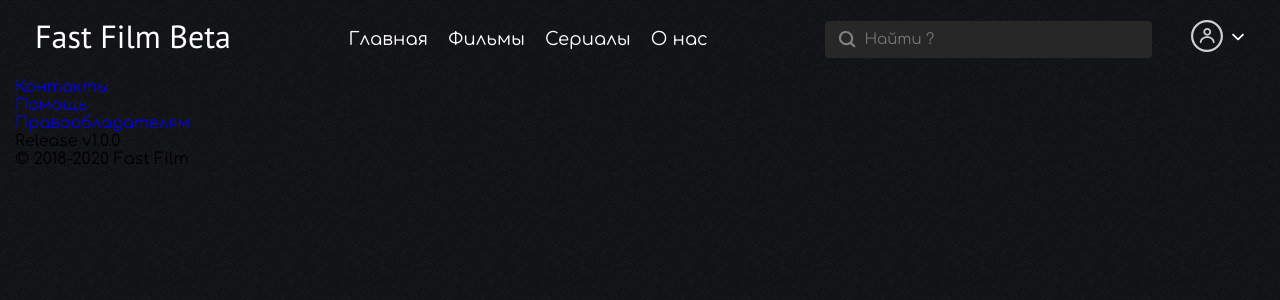
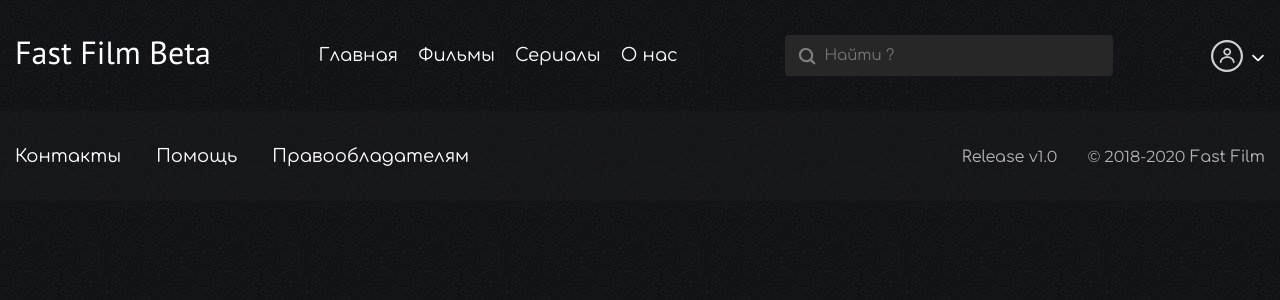
Before and after one commit to Efcolipt/whisked, a PHP site: page /Application/views/layouts/default.php in a window 1280 px wide. Shown: the top 300 px of the page. Run offline with PHP 8.4, Linux system fonts and the light colour scheme; the template is opened without the code that fills it, so the values that code supplies are empty; some libraries are stand-ins or nearby versions.

Commit message:
Styled footer

```diff
--- a/Application/views/layouts/default.php
+++ b/Application/views/layouts/default.php
@@ -73,7 +73,7 @@
 					</div>
 					<div class="header_search">
 						<form action="#" method="post">
-							<input type="text" placeholder="Найти ?" required="Для поиска введите название фильма или сериала.">
+							<input type="text" placeholder="Найти ?" required>
 							<button class="header_search_icon">
 								<svg viewBox="0 0 18 18">
 									<path fill-rule="evenodd" clip-rule="evenodd" d="M13.9499 12.4702C15.9598 9.71455 15.6403 5.74064 13.048 3.14826C10.193 0.293337 5.66259 0.195039 2.92892 2.92871C0.195246 5.66238 0.293543 10.1928 3.14847 13.0478C5.74081 15.6401 9.71462 15.9596 12.4703 13.9498C12.5259 14.1145 12.6194 14.2692 12.7506 14.4004L15.4212 17.071C15.8768 17.5266 16.6155 17.5266 17.0711 17.071C17.5267 16.6154 17.5267 15.8767 17.0711 15.4211L14.4005 12.7505C14.2693 12.6193 14.1146 12.5259 13.9499 12.4702ZM11.7161 11.7166C13.6296 9.80299 13.5608 6.63167 11.5624 4.63322C9.56394 2.63478 6.39262 2.56597 4.47905 4.47954C2.56548 6.39311 2.63429 9.56442 4.63274 11.5629C6.63119 13.5613 9.8025 13.6301 11.7161 11.7166Z"></path>
@@ -100,7 +100,7 @@
 
 						<div class="header_account_info">
 							<!-- For Guest -->
-							<!-- <ul class="list_header_account_info">
+							<ul class="list_header_account_info">
 								<li class="list_header_account_info_item list_header_account_info_about">
 									<a href="#" class="list_header_account_info_link">Гость</a>
 								</li>
@@ -110,10 +110,10 @@
 								<li class="list_header_account_link_to_item">
 									<a href="#" class="list_header_account_info_link">Зарегистрироваться</a>
 								</li>
-							</ul> -->
+							</ul>
 							<!-- For Auth user -->
 
-							<ul class="list_header_account_info">
+							<!-- <ul class="list_header_account_info">
 								<li class="list_header_account_info_item list_header_account_info_about">
 									<a href="#" class="list_header_account_info_link">example@example.com</a>
 								</li>
@@ -132,7 +132,7 @@
 									</a>
 								</li>
 							</ul>
-						</div>
+						</div> -->
 
 
 					</div>
@@ -149,17 +149,17 @@
 				<div class="inner_footer">
 					<div class="footer_menu_desktop">
 						<ul class="list_footer_menu_desktop">
-							<li class="list_footer_menu_desktop_item"><a href="#">Контакты</a></li>
-							<li class="list_footer_menu_desktop_item"><a href="#">Помощь</a></li>
-							<li class="list_footer_menu_desktop_item"><a href="#">Правообладателям</a></li>
+							<li class="list_footer_menu_desktop_item"><a href="#" class="list_footer_menu_desktop_link">Контакты</a></li>
+							<li class="list_footer_menu_desktop_item"><a href="#" class="list_footer_menu_desktop_link">Помощь</a></li>
+							<li class="list_footer_menu_desktop_item"><a href="#" class="list_footer_menu_desktop_link">Правообладателям</a></li>
 						</ul>
 					</div>
 					<div class="footer_info_site">
 						<div class="footer_info_site_release">
-							<p>Release <span>v1.0.0</span></p>
+							<p>Release <span  class="text_mont">v1.0</span></p>
 						</div>
 						<div class="footer_info_site_copyright">
-							<p>© 2018-<?=date("Y");?> <span>Fast Film</span></p>
+							<p><span class="text_mont">© 2018-<?=date("Y");?></span> <span>Fast Film</span></p>
 						</div>
 					</div>
 				</div>
--- a/public/css/style.css
+++ b/public/css/style.css
@@ -1,4 +1,4 @@
-@import url('https://fonts.googleapis.com/css?family=PT+Sans:400,700|Comfortaa:wght@400;500&display=swap');
+@import url('https://fonts.googleapis.com/css?family=PT+Sans:400,700|Montserrat|Comfortaa:wght@400;500&display=swap');
 *{
 	margin: 0;
 	padding: 0;
@@ -19,6 +19,16 @@ h1,h2,h3,h4,h5,h6{
 	font-family: 'PT Sans',sans-serif;
 	font-weight: bold;
 }
+a{
+	transition: color .3s ease-in;
+	color:#fff;
+}
+a:hover{
+	color:#3cafaad6;
+}
+.text_mont{
+	font-family:"Montserrat",serif;
+}
 .container{
 	max-width: 1280px;
 	margin: 0 auto;
@@ -27,7 +37,7 @@ h1,h2,h3,h4,h5,h6{
 }
 
 header{
-	padding: 20px;
+	padding: 35px 0;
 }
 
 .header_icon_burger{
@@ -54,23 +64,24 @@ header{
 .list_header_menu_desktop_item{
 	margin: 0 10px;
 }
-.list_header_menu_desktop_item:hover a{
-	color:#ccc;
+.list_header_menu_desktop_item:hover .list_header_menu_desktop_link{
+	color:#3cafaad6;
 }
 
 .list_header_menu_desktop_link{
+	transition: color .3s ease;
 	color:#fff;
 	font-size: 18px;
 }
 
 .header_search  input {
-	padding: 10px 30px 10px 39px;
+	padding: 12px 39px 12px 39px;
     border: 0;
     background: #272727;
     border-radius: 4px;
     color: #d8d8d8;
     font-size: 15px;
-    width: 100%;
+    width: 250px;
 }
 .header_search form{
 	position: relative;
@@ -96,6 +107,15 @@ header{
 	display: flex;
 	align-items: center;
 }
+.header_account_avatar span:first-child{
+	width:32px;
+	height:32px;
+}
+.header_account_avatar span:last-child{
+	width:14px;
+	height:14px;
+	margin-left: 8px;
+}
 .header_account_avatar span svg{
 	fill:#fff;
 	cursor: pointer;
@@ -107,7 +127,6 @@ header{
 .header_account_avatar span:last-child svg{
 	width:14px;
 	height:14px;
-	margin-left: 8px;
 }
 .header_account_info{
 	display: none;
@@ -138,7 +157,7 @@ header{
 .list_header_account_info_link{
 	font-size: 14px;
     display: block;
-    color: #fff;
+    color: #fff!important;
     padding: 12px 30px 13px 22px;
     transition: background .2s ease-in, color .1s ease-in;
 }
@@ -148,11 +167,44 @@ header{
 .list_header_account_link_to_item_logout a svg{
 	width:18px;
 	height:18px;
-	fill:#7f7f7f;
+	fill: #3d3d3d;
 	margin-right: 10px;
 }
 .list_header_account_link_to_item:not(.list_header_account_info_item):hover a{
-	background: #ccc;
+	background: #3cafaad6;
 	border-radius:3px;
 
 }
+
+
+
+/*Footer*/
+footer{
+	padding: 35px 0;
+	background: #23232340;
+}
+.inner_footer,.list_footer_menu_desktop{
+	display: flex;
+    justify-content: space-between;
+    align-items: center;
+}
+.list_footer_menu_desktop_item:first-child{
+	margin-left: 0 !important;
+}
+.list_footer_menu_desktop_item{
+	margin-left: 35px;
+}
+.list_footer_menu_desktop_link{
+	transition: color .3s ease;
+    color: #fff;
+    font-size: 18px;
+}
+.list_header_menu_desktop,.footer_info_site{
+	display: flex;
+}
+.footer_info_site{
+	color: #b5b5b5;
+}
+.footer_info_site_release{
+	margin-right: 30px;
+}
--- a/public/js/main.js
+++ b/public/js/main.js
@@ -33,3 +33,16 @@ $(window).scroll(function(event){
 
 	scrollTop = currentScrollTop;
 }); */
+
+jQuery(document).ready(function($) {
+	let showBlockAuth = true;
+	$('.header_account_avatar').click(function (e) {
+		if (showBlockAuth) {
+			$('.header_account_info').stop().slideDown('slow');
+			showBlockAuth = false;
+		}else{
+			$('.header_account_info').stop().slideUp('slow');
+			showBlockAuth = true;
+		}
+	});
+});
```
